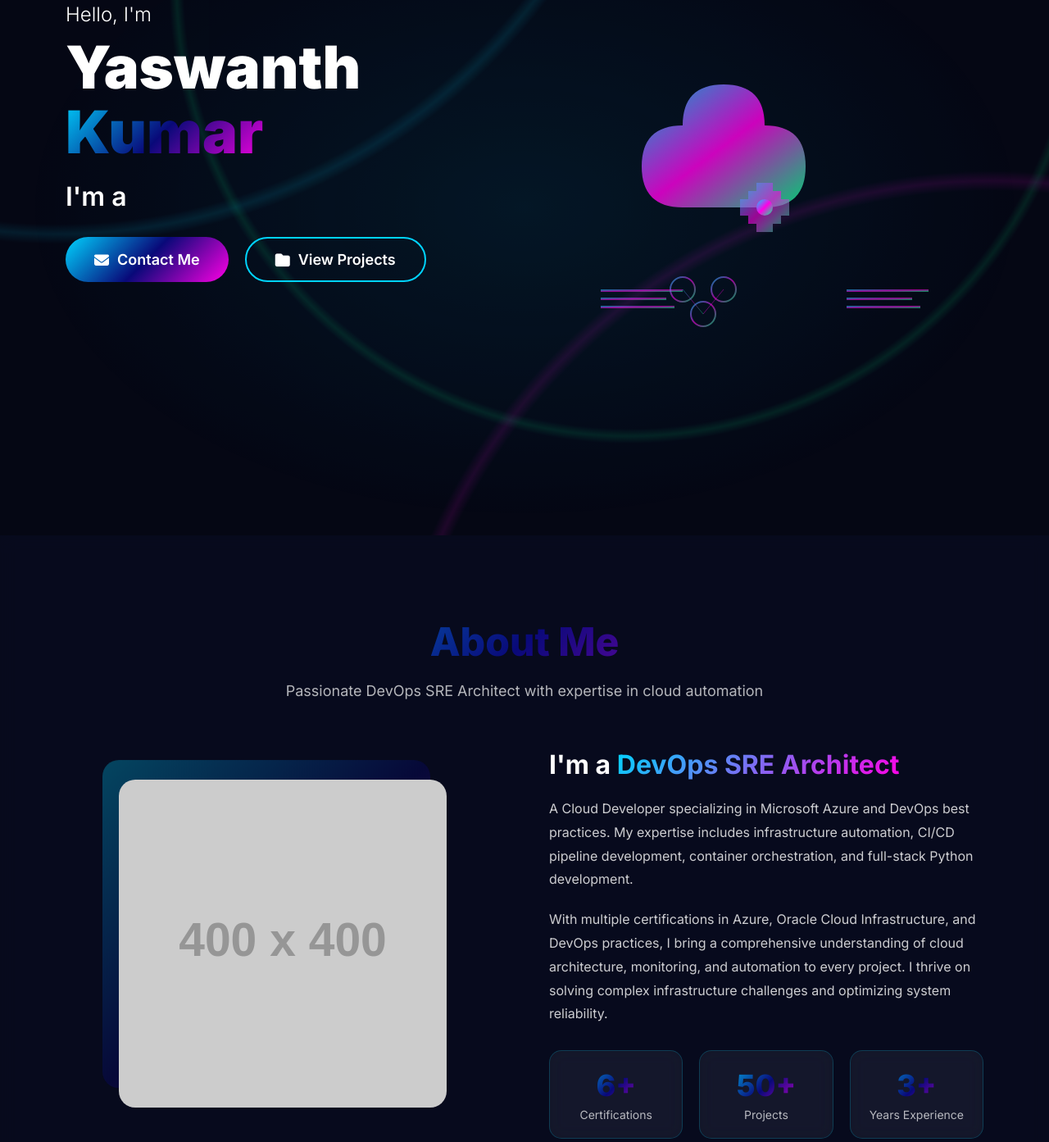
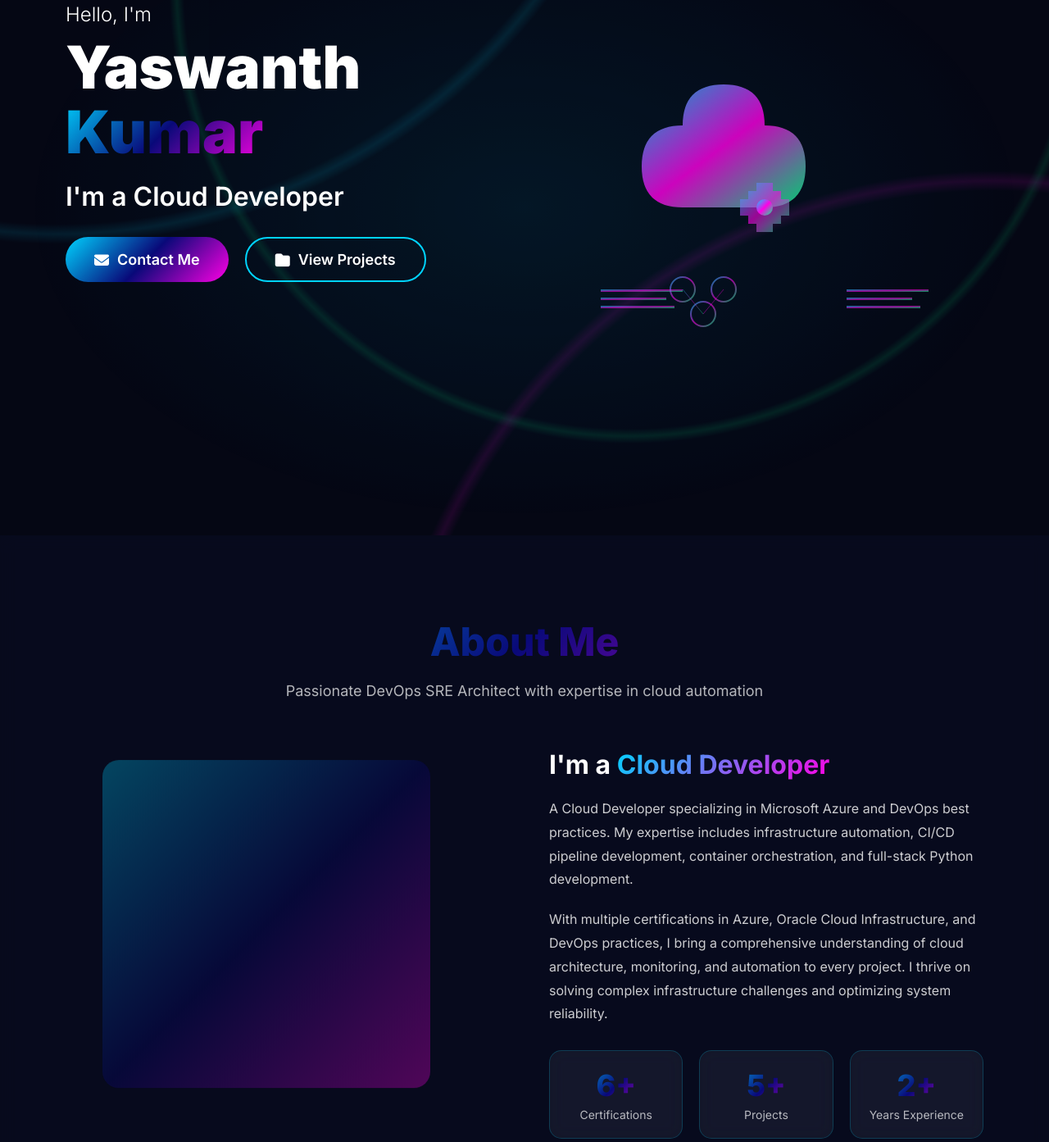
Before and after one commit to yaswanthkumarch/portfolio, a plain HTML site: page index.html in a window 1280 px wide. Shown: the part 147-1540 px from the top of the page at 82% size. Drawn offline with nearby package versions, Linux system fonts and the light colour scheme; placeholder pictures from the web are drawn by us.

Commit message:
Update index.html

```diff
--- a/index.html
+++ b/index.html
@@ -1222,7 +1222,7 @@
             <div class="home-content">
                 <div class="text-1">Hello, I'm</div>
                 <div class="text-2">Yaswanth <span>Kumar</span></div>
-                <div class="text-3">I'm a <span class="typing"></span></div>
+                <div class="text-3">I'm a  Cloud Developer<span class="typing"></span></div>
                 <div class="btn-group">
                     <a href="#contact" class="btn btn-primary">
                         <i class="fas fa-envelope"></i>
@@ -1280,11 +1280,12 @@
             <div class="about-content">
                 <div class="about-image" data-aos="fade-right">
                     <div class="about-image-wrapper">
-                        <img src="https://via.placeholder.com/400x400" alt="Yaswanth Kumar">
+                        <!-- <img src="https://via.placeholder.com/400x400" alt="Yaswanth Kumar"> -->
                     </div>
                 </div>
                 <div class="about-text" data-aos="fade-left">
-                    <h3>I'm a <span>DevOps SRE Architect</span></h3>
+                    <h3>I'm a <span>Cloud Developer</span></h3>
+                    <!-- <span>DevOps SRE Architect</span> -->
                     <p>A Cloud Developer specializing in Microsoft Azure and DevOps best practices. My expertise includes infrastructure automation, CI/CD pipeline development, container orchestration, and full-stack Python development.</p>
                     <p>With multiple certifications in Azure, Oracle Cloud Infrastructure, and DevOps practices, I bring a comprehensive understanding of cloud architecture, monitoring, and automation to every project. I thrive on solving complex infrastructure challenges and optimizing system reliability.</p>
                     <div class="about-stats">
@@ -1293,11 +1294,11 @@
                             <div class="label">Certifications</div>
                         </div>
                         <div class="stat-card">
-                            <div class="number">50+</div>
+                            <div class="number">5+</div>
                             <div class="label">Projects</div>
                         </div>
                         <div class="stat-card">
-                            <div class="number">3+</div>
+                            <div class="number">2+</div>
                             <div class="label">Years Experience</div>
                         </div>
                     </div>
```
